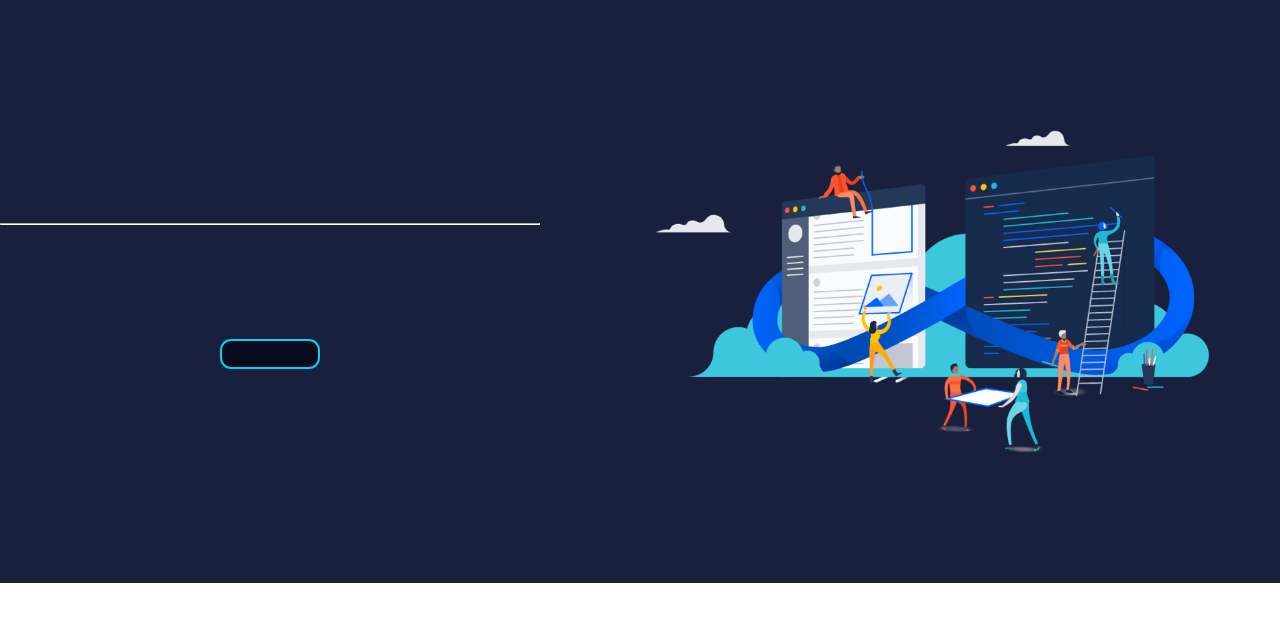
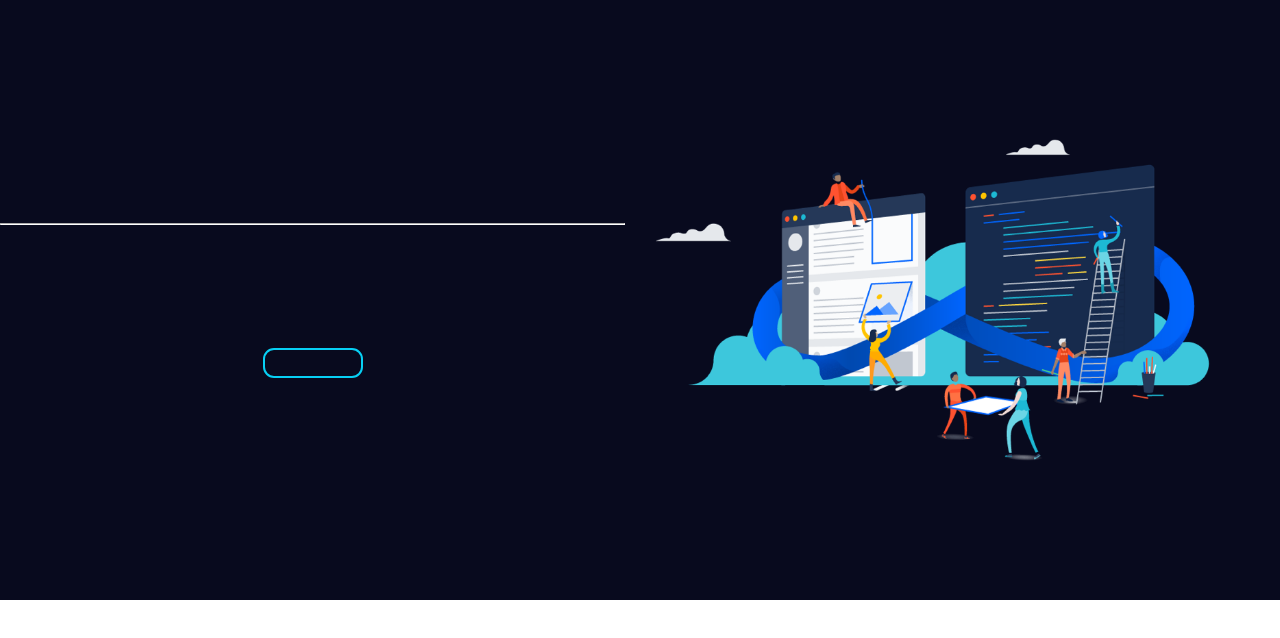
Before and after one commit to RSLUP/2021g1r3, a React (Create React App) app: page / in a window 1280 px wide. Shown: the top 638 px of the page. Built offline with nearby package versions, Linux system fonts and the light colour scheme.

Commit message:
Update HeroSection.css

```diff
--- a/src/Components/HeroSection.css
+++ b/src/Components/HeroSection.css
@@ -1,22 +1,28 @@
-.home__hero-section {
+/*CSS for Hero-section & Two-Color_content*/
+
+
+
+
+/********************************Hero-Section**************************/
+.home__hero-section {/*HS*/
   color: #fff;
   padding: 100px 0;
 }
 
-.home__hero-row {
+.home__hero-row {/*HS*/
   align-items: center;
 }
 
-.row {
+.row {/*HS*/
   display: flex;
   margin-right: -15px;
   margin-bottom: -15px;
   margin-left: -15px;
   flex-wrap: wrap;
-  align-content: stretch;
+  align-content:stretch
 }
 
-.col {
+.col {/*HS*/
   margin-bottom: 15px;
   padding-right: 15px;
   padding-left: 15px;
@@ -25,20 +31,22 @@
   flex-basis: 50%;
 }
 
-.hr{
+.hr{/*HS*/
   margin-top: 0%;
   margin-bottom: 0%;
   border: 0.2px solid;
 }
 
-.home__hero-text-wrapper {
-  max-width: 540px;
+.home__hero-text-wrapper {/*HS*/
+  max-width: 640px;
   padding-top: 0;
   padding-bottom: 60px;
+  margin-left: auto;
+  margin-right: auto;
 }
 
-.top-line {
-  color: #07D0F4;
+.top-line {/*HS*/
+  color: #fff;
   font-size: 50px;
   line-height: 16px;
   font-weight: 100;
@@ -49,7 +57,7 @@
   font-family:'Roboto', sans-serif;
 }
 
-.description{
+.description{/*HS*/
   color: #fff;
   font-family:'Roboto', sans-serif;
   font-weight: 400;
@@ -58,7 +66,7 @@
   padding-bottom: 0%;
 }
 
-.heading {
+.heading {/*HS*/
   margin-bottom: 0;
   font-size: 80px;
   line-height: 1.1;
@@ -68,7 +76,7 @@
 
 }
 
-.heading2  {
+.Blue_Heading{/*HS*/
   margin-bottom: 0;
   font-size: 80px;
   line-height: 1.1;
@@ -78,26 +86,28 @@
 
 }
 
-.dark {
-  color: #19203D;
+.dark {/*Both*/
+  color: #080A1E;
 }
 
-.darkBg {
-  background-color: #19203D;
+.darkBg {/*Both*/
+  background-color:#080A1E;
 }
 
-.home__hero-subtitle {
+.home__hero-subtitle {/*HS*/
   max-width: 440px;
   margin-bottom: 35px;
   font-size: 18px;
   line-height: 24px;
 }
 
-.home__hero-img-wrapper {
+.home__hero-img-wrapper {/*HS*/
   max-width: 555px;
 }
 
-.home__hero-img {
+
+
+.home__hero-img {/*HS*/
   max-width: 95%;
   margin-top: 0;
   margin-right: 0;
@@ -105,24 +115,123 @@
   padding-right: 0;
 }
 
-span{
+span{/*HS*/
   display: inline-block;
 }
 
-img {
+img {/*HS*/
   border: 0;
   max-width: 100%;
-  vertical-align: middle;
-  display: inline-block;
+  /*vertical-align: middle;*/
+  display: block;
+  margin-left: auto;
+  margin-right: auto;
 }
 
+
+
+
+
+
+
+/***********************************Two-Color-Canvas************************************/
+.Two_Color_Canvas{/*TCC*/
+  color: #fff;
+  padding: 0 0;
+}
+
+.Two_Color_Row {/*TCC*/
+  align-items: center;
+}
+
+.Two_ColorCanvas_Row {/*TCC*/
+  display: flex;
+  margin-right: -15px;
+  margin-bottom: -15px;
+  margin-left: -15px;
+  flex-wrap: wrap;
+  align-content:stretch
+}
+
+.Two_Color_Col {/*TCC*/
+  margin-bottom: 15px;
+  padding-right: 15px;
+  padding-left: 15px;
+  flex: 1;
+  max-width: 50%;
+  flex-basis: 50%;
+}
+
+.Two_Color_Text_Wrapper p{
+  margin-left: auto;
+  margin-right: auto;
+  justify-content: center;
+  align-items: center;
+  margin-top: 10px;
+
+}
+
+.Two_Color_Text_Wrapper hr{/*TCC*/
+  margin-top: 20px;
+  margin-bottom: 20px;
+  border: 0.1px solid;
+  width: 75%;
+  margin-left: auto;
+  margin-right: auto;
+  justify-content: center;
+  align-items: center;
+}
+
+.Two_Color_Text_Wrapper{/*TCC*/
+  max-width: 100%;
+  padding-top: 0px;
+  padding-bottom: 60px;
+}
+
+P{
+  text-align: center;
+}
+
+.Two_Color_Top-line{/*TCC*/
+  color: #fff;
+  font-size: 15px;
+  line-height: 15px;
+  font-weight: 100;
+  letter-spacing: 1.4px;
+  /*text-transform: uppercase;*/
+  margin-bottom: 16px;
+  padding: 0 0;
+  font-family:'Roboto', sans-serif;
+  text-decoration: none;
+}
+
+
+
+.Two_Color_img_wrapper {/*TCC*/
+  max-width: 555px;
+  padding-top: 5%;
+}
+
+.Two_Color_Logo_Wrapper img{
+  padding-top: 0%;
+}
+
+
+
+
+
+
+
+
+
+/*******************************Hero-Section Media queries*****************************/
 @media screen and (max-width: 1080px) {
   .container {
     padding-right: 30px;
     padding-left: 30px;
   }
 
-  .home__hero-text-wrapper .heading , .home__hero-text-wrapper .heading2{
+  .home__hero-text-wrapper .heading , .home__hero-text-wrapper .Blue_Heading{
     font-size: 60px;
     /*margin-top: -150px;*/
   }
@@ -138,7 +247,7 @@ img {
 
 @media screen and (max-width: 768px) {
   .home__hero-text-wrapper {
-    padding-bottom: 65px;
+    padding-bottom: 60px;
   }
 
   .col {
@@ -146,8 +255,8 @@ img {
     flex-basis: 100%;
   }
 
-  .home__hero-text-wrapper .heading ,  .home__hero-text-wrapper .heading2 {
-    font-size: 55px;
+  .home__hero-text-wrapper .heading ,  .home__hero-text-wrapper .Blue_Heading {
+    font-size: 56px;
    /* margin-top: -100px;*/
   }
 
@@ -172,7 +281,7 @@ img {
     flex-basis: 100%;
   }
 
-  .home__hero-text-wrapper .heading ,  .home__hero-text-wrapper .heading2 {
+  .home__hero-text-wrapper .heading ,  .home__hero-text-wrapper .Blue_Heading {
     font-size: 30px;
    /* margin-top: -100px;*/
   }
```
